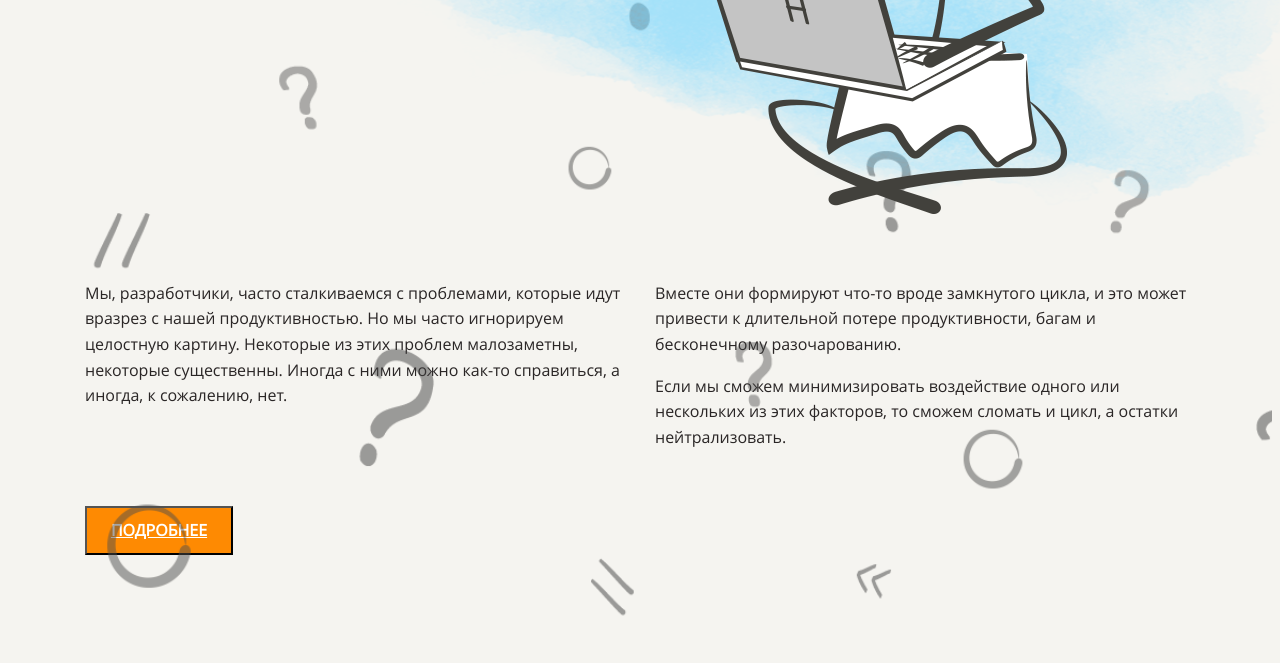
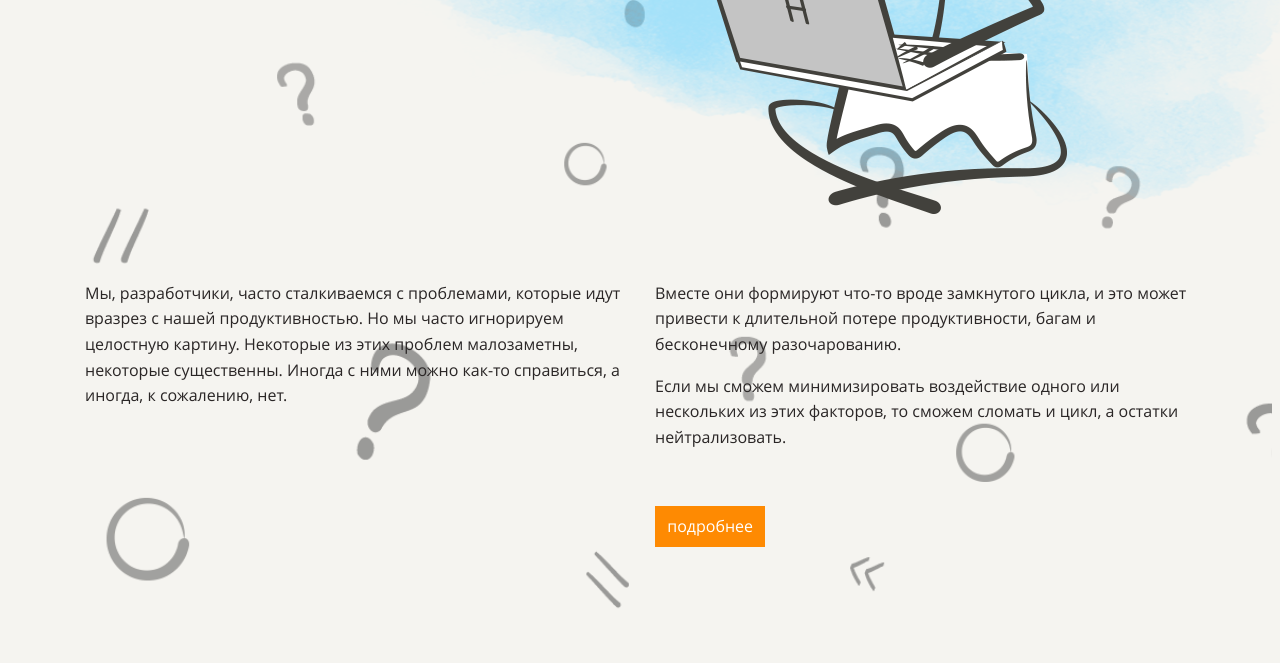
Before and after one commit to Alexander80-86/layout-designer-project-58, a website: page src/index.html in a window 1280 px wide. Shown: the part 378-1041 px from the top of the page. Drawn offline with Linux system fonts and the light colour scheme.

Commit message:
блок 1

```diff
--- a/src/index.html
+++ b/src/index.html
@@ -11,7 +11,7 @@
 <body>
   <header class="bg-img">
     <div class="conteiner">
-      <h1 id="C1" class="mg-0 mg-b-250"><span class="color-primary">Когнитивные<br>искажения</span><br>в программировании</h1>
+      <h1 class="mg-0 mg-b-250"><span class="color-primary">Когнитивные<br>искажения</span><br>в программировании</h1>
       <img class="img-main" src="./assets/images/main.png" alt="">
 
 
@@ -25,11 +25,13 @@
           <p>Если мы сможем минимизировать воздействие одного или нескольких из этих факторов, то сможем сломать и цикл, а остатки нейтрализовать.</p>
 
 
-
+          <div>
+            <a class="btn mg-t-40 btn-blue btn-primary" href="#C5">подробнее</a>
+          </div>
 
         </div>
       </div>
-       <div><button class="btn mg-t-40"><a href="#C1">подробнее</a></button></div>
+
     </div>
   </header>
 
--- a/src/styles/style.css
+++ b/src/styles/style.css
@@ -26,6 +26,10 @@
   --gray: #908d8b;
   --brown: #b09a81;
   --blue: #1085c5;
+}
+
+* {
+  box-sizing: border-box;
 }
 
 body {
@@ -62,13 +66,8 @@ h3 {
 }
 
 a {
-  color: var(--white);
-  font-weight: 700;
-  font-size: 16px;
-  font-family: "Open Sans", sans-serif;
-  font-style: normal;
-  line-height: 160%;
-  /* text-decoration: none; */
+  color: inherit;
+  text-decoration: none;
 }
 
 .conteiner {
@@ -83,17 +82,32 @@ a {
   justify-content: space-between;
 }
 
+/* BTN */
+
 .btn {
-  width: 148px;
-  height: 49px;
+  display: inline-block;
+  padding: 0.4rem 0.7rem;
 
-  text-transform: uppercase;
-
-  background: var(--primary);
-
+  border: 1px solid var(--primary);
   border-radius: 0;
 
-  cursor: pointer;
+  text-decoration: none;
+}
+
+.btn-blue:hover {
+  background-color: var(--blue);
+  color: white;
+}
+
+.btn-primary {
+  background-color: var(--primary);
+  color: white;
+  border-color: var(--primary);
+}
+
+.btn-lg {
+  font-size: 1.25rem;
+  padding: 0.5rem 1rem;
 }
 
 .mg-0 {
@@ -135,7 +149,7 @@ a {
   background-repeat: no-repeat;
   background-size: cover;
   opacity: 0.5;
-
+z-index: -1;
   content: "";
 }
 
```
